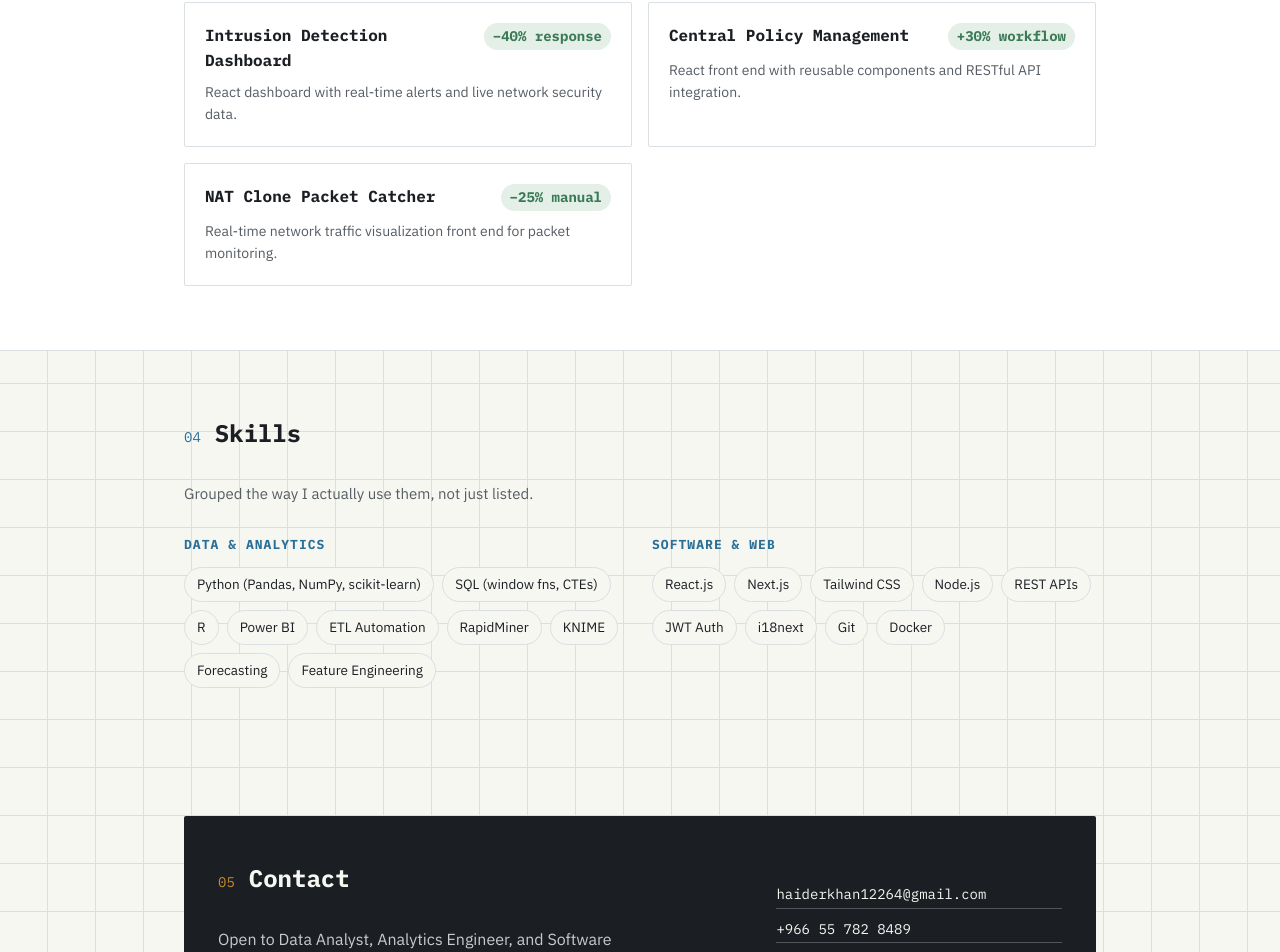
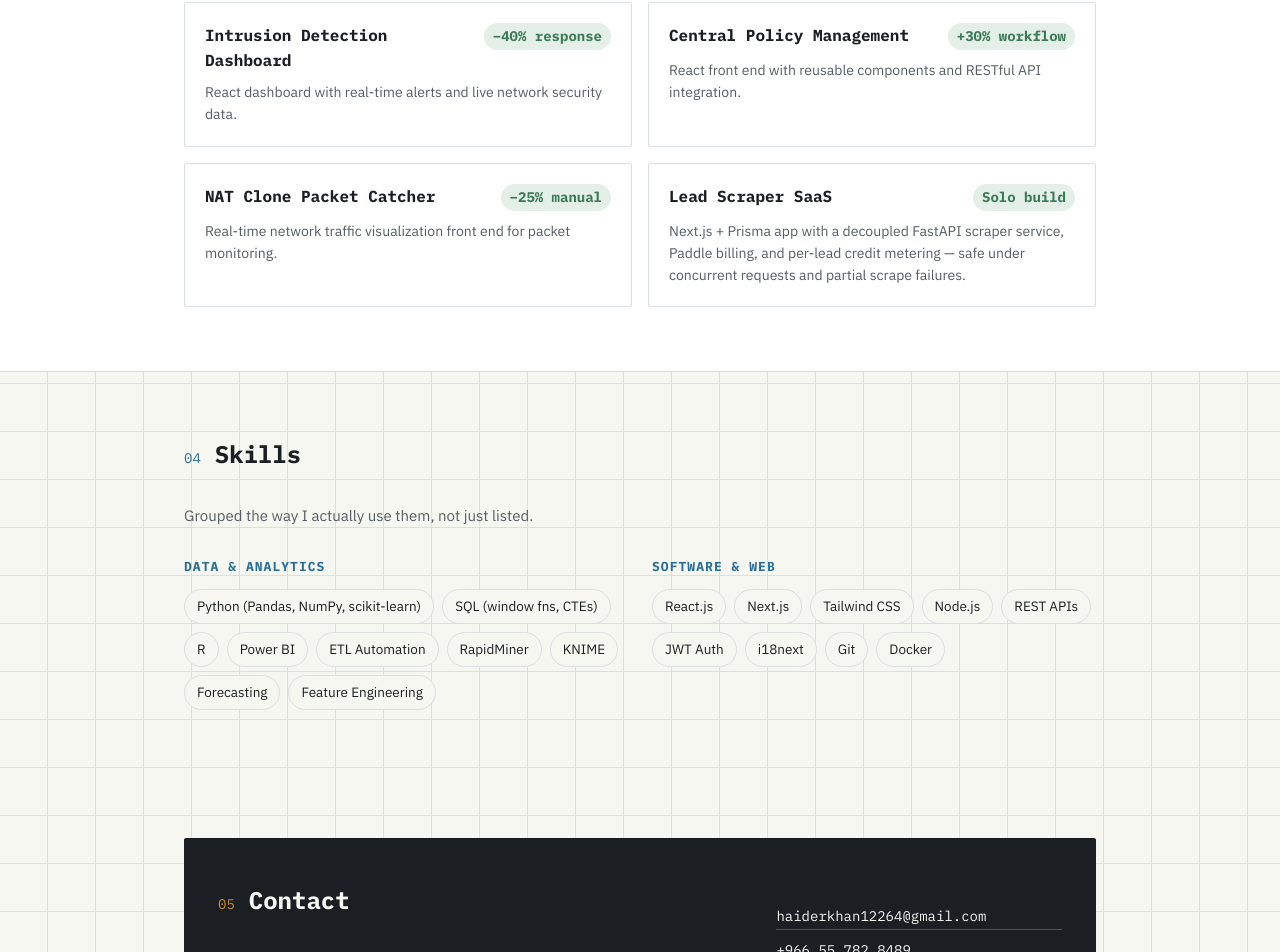
Before and after one commit to Haider5426/portfolio, a Next.js app in the folder portfolio/: page / in a window 1280 px wide. Shown: the part 2688-3640 px from the top of the page. Built offline with nearby package versions, Linux system fonts and the light colour scheme.

Commit message:
Add Lead Scraper SaaS project card

```diff
--- a/portfolio/src/components/Projects.tsx
+++ b/portfolio/src/components/Projects.tsx
@@ -55,6 +55,12 @@ const PROJECTS: Project[] = [
     desc: "Real-time network traffic visualization front end for packet monitoring.",
     cat: "sw",
   },
+  {
+    title: "Lead Scraper SaaS",
+    metric: "Solo build",
+    desc: "Next.js + Prisma app with a decoupled FastAPI scraper service, Paddle billing, and per-lead credit metering — safe under concurrent requests and partial scrape failures.",
+    cat: "sw",
+  },
 ];
 
 const FILTERS: { key: Filter; label: string }[] = [
```
